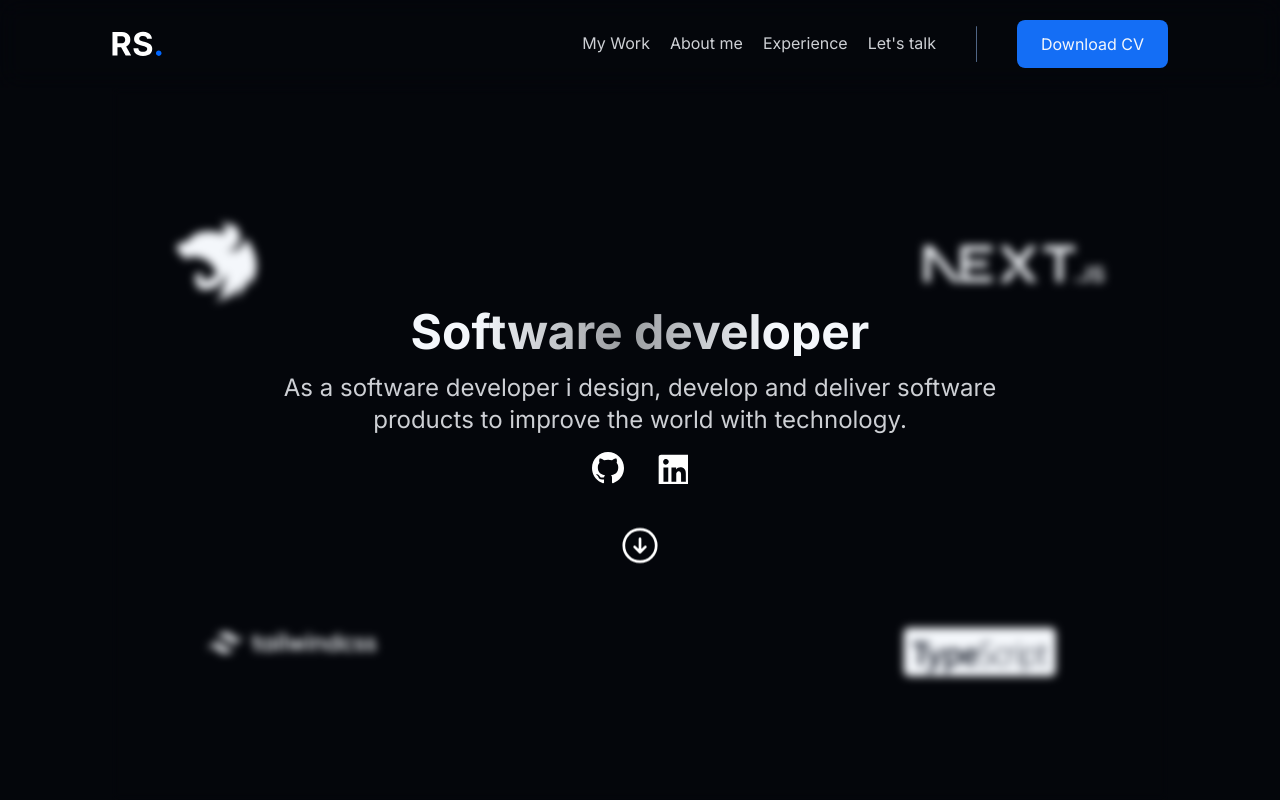
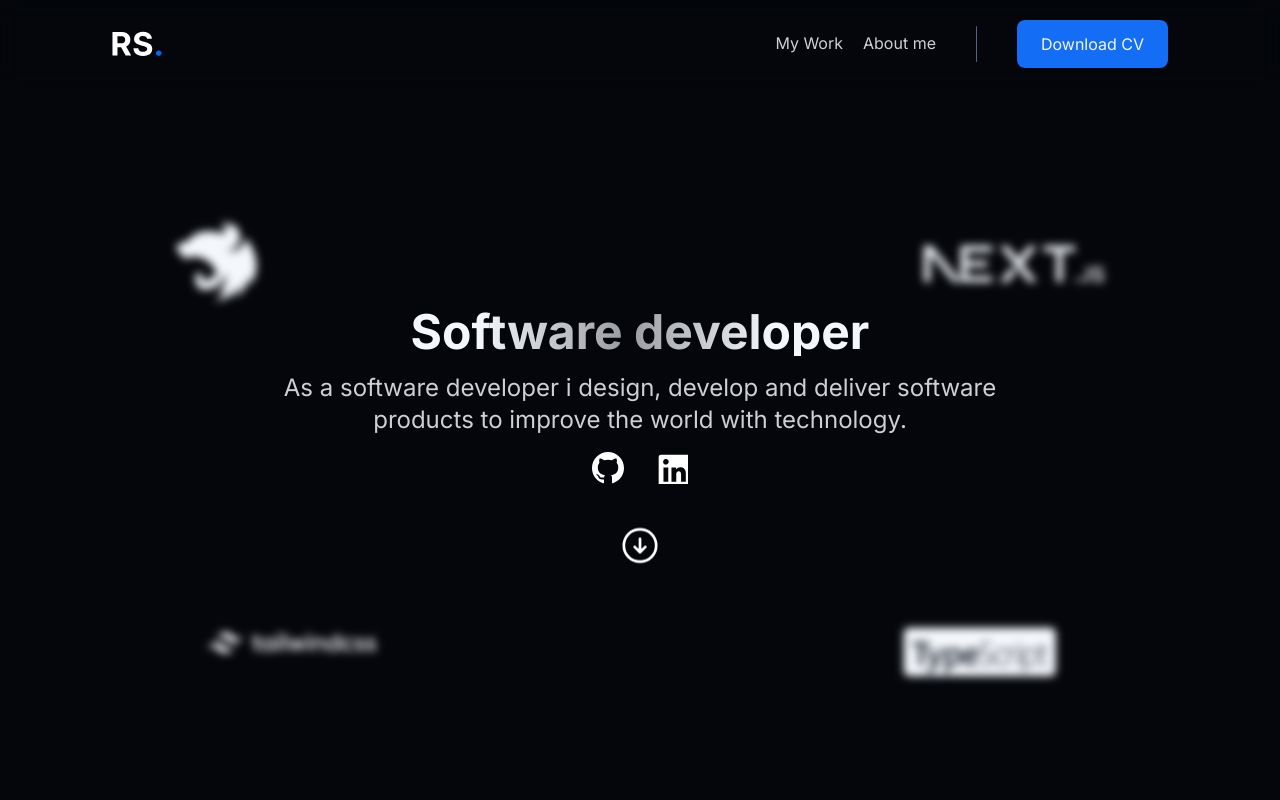
Before and after one commit to sam-621/rogeliosamuel.com, a Next.js app: page / in a window 1280 px wide. Shown: the top 800 px of the page. Built offline with nearby package versions, Linux system fonts and the light colour scheme.

Commit message:
add section ids

```diff
--- a/src/components/molecules/Nav.tsx
+++ b/src/components/molecules/Nav.tsx
@@ -10,12 +10,12 @@ export const Nav = () => {
       <NavItem href="/#about-me">
         <FeaturedText>About me</FeaturedText>
       </NavItem>
-      <NavItem href="/#experience">
+      {/* <NavItem href="/#experience">
         <FeaturedText>Experience</FeaturedText>
       </NavItem>
       <NavItem href="/#lets-talk">
         <FeaturedText>Let&apos;s talk</FeaturedText>
-      </NavItem>
+      </NavItem> */}
     </nav>
   )
 }
--- a/src/components/sections/AboutMe.tsx
+++ b/src/components/sections/AboutMe.tsx
@@ -3,6 +3,8 @@ import { SectionHeader } from '../molecules/SectionHeader'
 
 export const AboutMe = () => {
   return (
+    <>
+      <div id="about-me" />
       <section className="flex flex-col gap-4">
         <SectionHeader title="About me" />
         <div className="flex flex-col justify-center gap-4 md:flex-row items-center">
@@ -29,5 +31,6 @@ export const AboutMe = () => {
           </div>
         </div>
       </section>
+    </>
   )
 }
```
Lines whose indentation alone changed are shown as unchanged.
